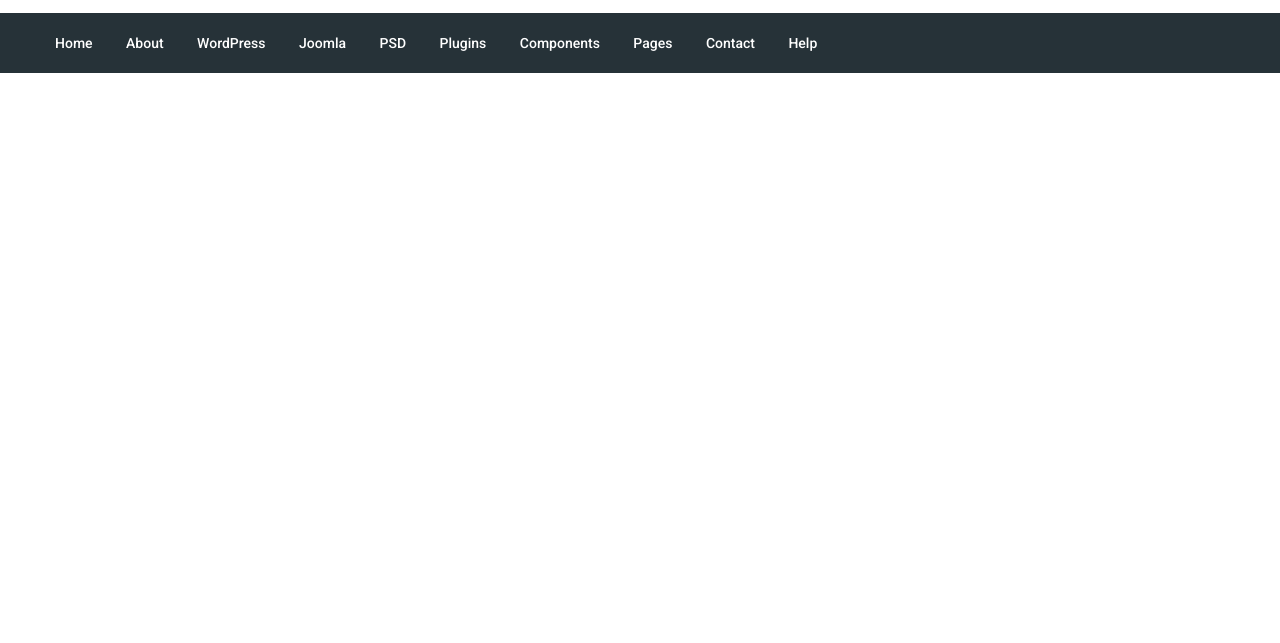
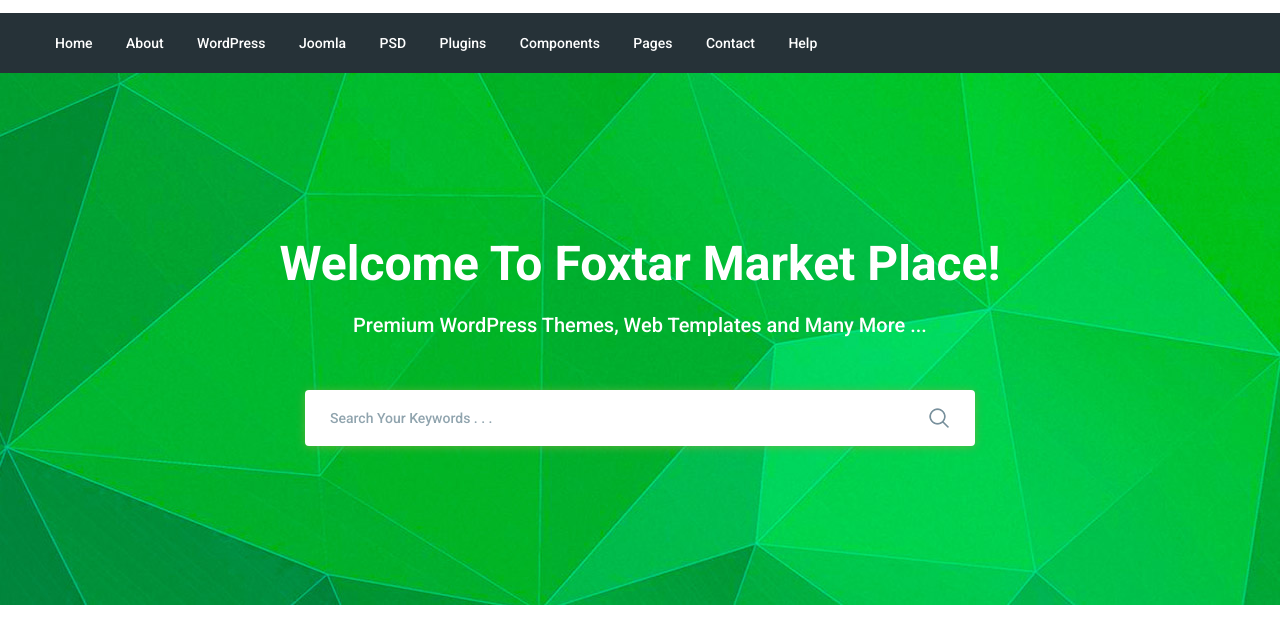
Before and after one commit to vallis2/moderno, a website: page app/index.html in a window 1280 px wide. Shown: the part 77-720 px from the top of the page. Drawn offline with nearby package versions, Linux system fonts and the light colour scheme; files that its build step writes are made by us from their sources.

Commit message:
added search

```diff
--- a/app/index.html
+++ b/app/index.html
@@ -47,6 +47,26 @@
       </div>
     </div>
   </header>
+  <section class="search" style=" background: url(images/bg-search.jpg) center no-repeat;">
+    <div class="container">
+      <div class="search__wrap">
+        <div class="search__wrap-title">
+          Welcome To Foxtar Market Place!
+        </div>
+        <div class="search__wrap-text">
+            Premium WordPress Themes, Web Templates and Many More ...
+        </div>
+        <div class="search__wrap-form">
+          <form>
+            <input type="text" placeholder="Search Your Keywords . . ." required>
+            <button type="submit">
+              <img src="images/icons/search.png" alt="">
+            </button>
+          </form>
+        </div>
+      </div>
+    </div>
+  </section>
 
 
   <script src="https://ajax.googleapis.com/ajax/libs/jquery/3.5.1/jquery.min.js"></script>
--- /dev/null
+++ b/app/scss/blocks/_search.scss
@@ -0,0 +1,50 @@
+.search {
+  background-size: cover;
+  min-height: 532px;
+  &__wrap {
+    padding: 155px 0 100px;
+    font-family: $roboto;
+    color: $white;
+    text-align: center;
+    &-title {
+      margin-bottom: 10px;
+      font-size: 48px;
+      font-weight: 700;
+      line-height: 72px;
+    }
+    &-text {
+      margin-bottom: 50px;
+      font-size: 20px;
+      font-weight: 500;
+      line-height: 30px;
+    }
+    &-form {
+      max-width: 670px;
+      margin: 0 auto;
+      position: relative;
+      input {
+        display: block;
+        width: 100%;
+        box-shadow: 0px 1px 10px 0px rgba(124, 178, 64, 0.75);
+        border-radius: 4px;
+        height: 56px;
+        border: none;
+        font-family: $roboto;
+        font-size: 14px;
+        font-weight: 500;
+        padding-left: 25px;
+        padding-right: 60px;
+        &::placeholder {
+          color: #90a4ae;
+        }
+      }
+      button {
+        position: absolute;
+        border: none;
+        background-color: transparent;
+        right: 20px;
+        top: 17px;
+      }
+    }
+  }
+}
--- a/app/scss/style.scss
+++ b/app/scss/style.scss
@@ -6,3 +6,4 @@
 @import "fonts";
 
 @import "blocks/header";
+@import "blocks/search";
```
Also changed, not shown: app/images/bg-search.jpg (added), app/images/icons/search.png (added), app/images/icons/search.svg (added).
